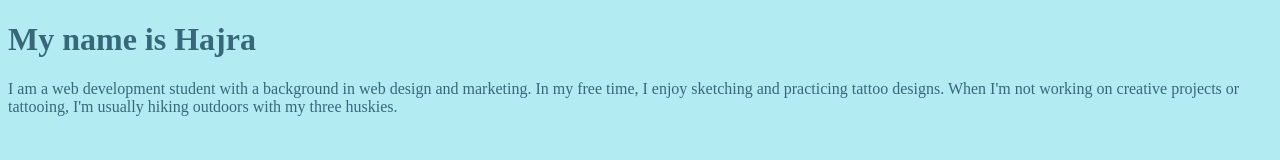
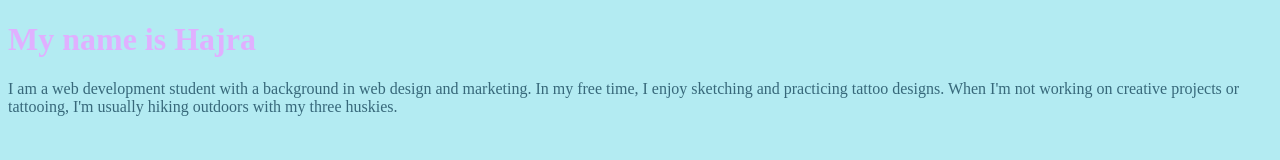
Before and after one commit to hbowen245/hbowen245.github.io, a plain HTML site: page index.html in a window 1280 px wide. Drawn offline with Linux system fonts and the light colour scheme.

Commit message:
Update index.html

```diff
--- a/index.html
+++ b/index.html
@@ -7,7 +7,7 @@
           background-color:#b3ebf2;
         }
         h1 {
-          color:#37687a;
+          color:#e0b0ff;
         }
         p {
           color:#37687a;
```
